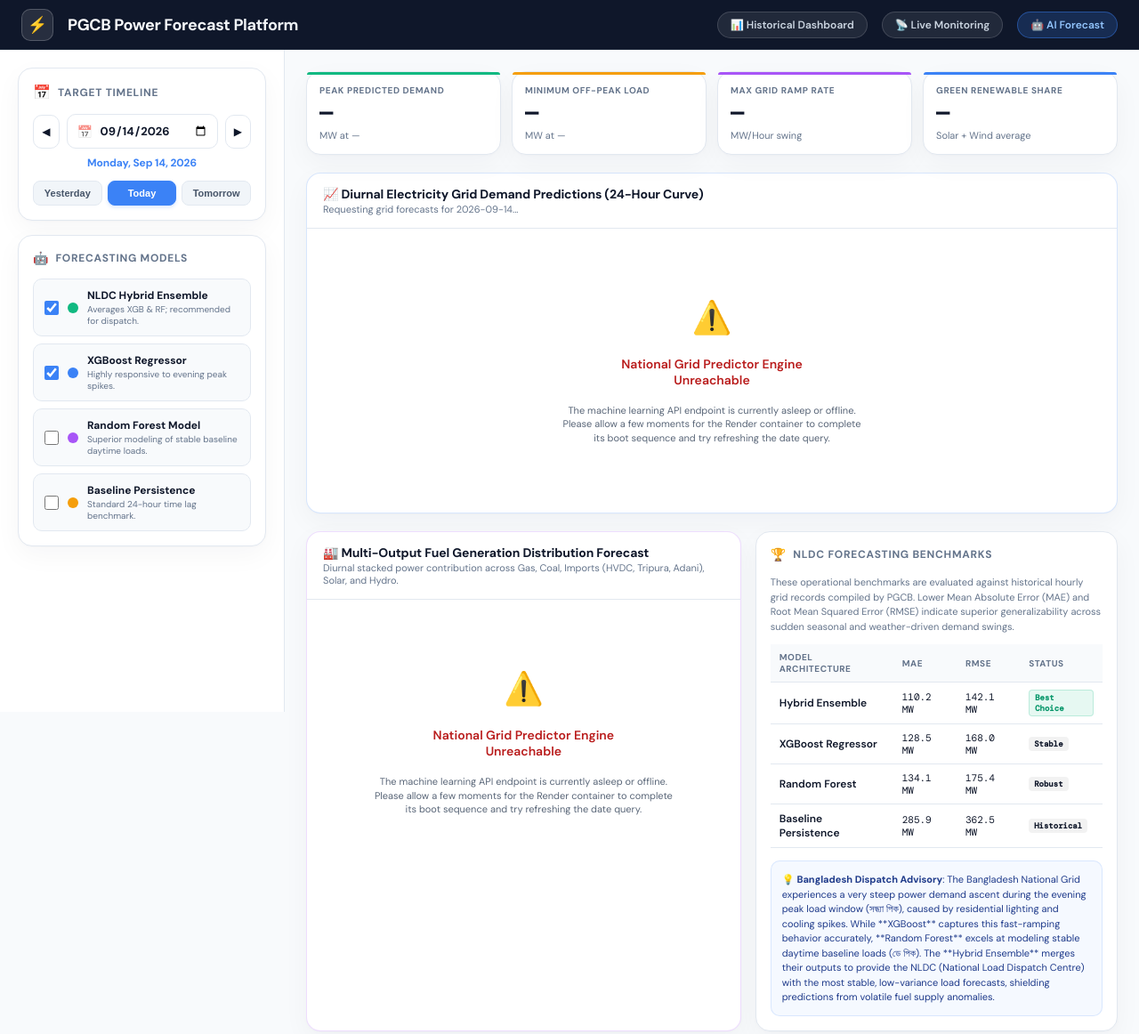
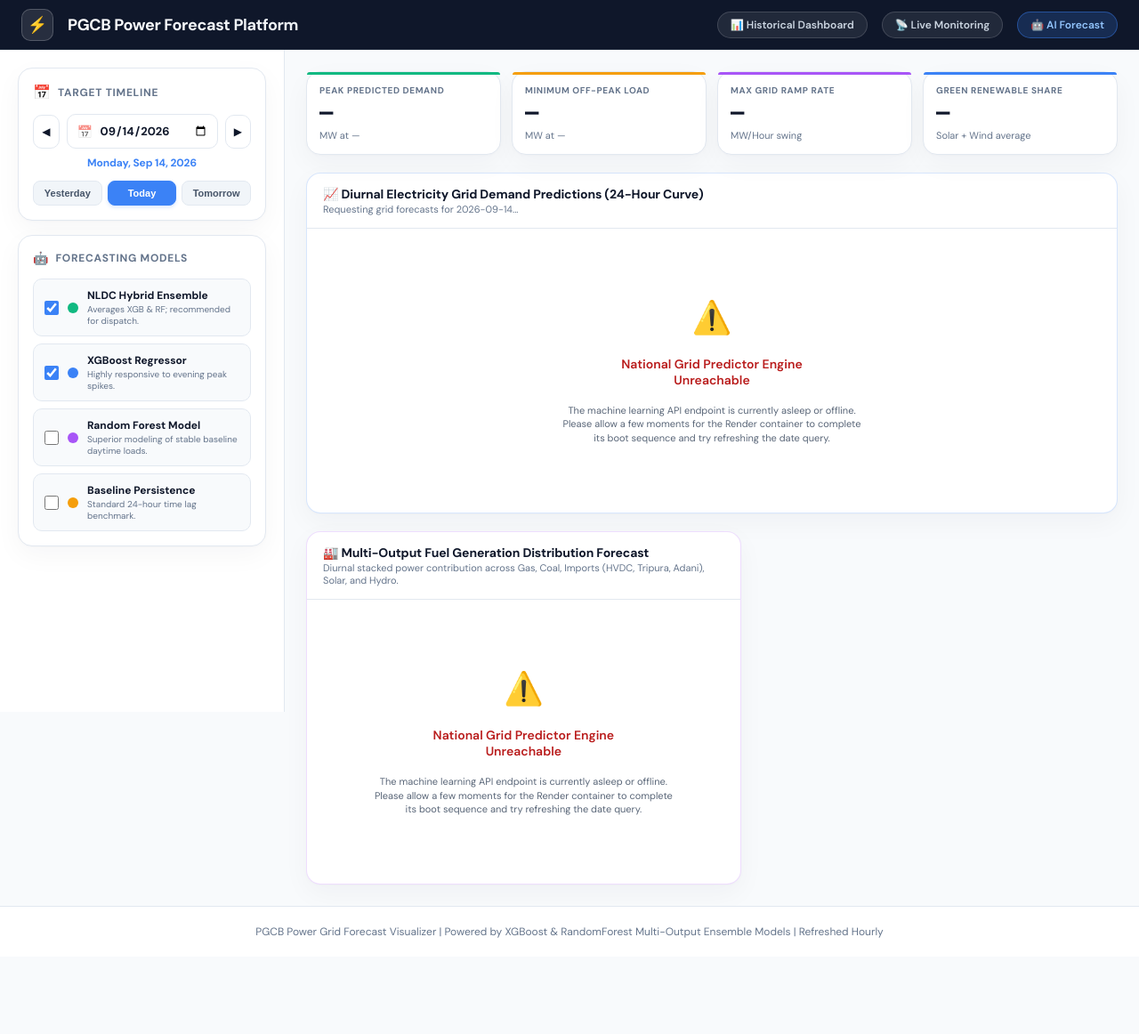
Before and after one commit to mahmudakonam/PGCB-Power-Data-Visualizer, a website: page forecast.html in a window 1280 px wide. Shown: the top 1162 px of the page at 89% size. After the commit the page ends 1075 px from the top, so only its background shows below. Drawn offline with nearby package versions, Linux system fonts and the light colour scheme; no server answers.

Commit message:
chore: remove forecast benchmark card

```diff
--- a/forecast.html
+++ b/forecast.html
@@ -643,57 +643,6 @@
           </div>
         </section>
 
-        <section class="card" style="display:flex; flex-direction:column;">
-          <div class="card-header">
-            <span>🏆</span>
-            <h2>NLDC Forecasting Benchmarks</h2>
-          </div>
-          <div style="flex: 1; overflow-y: auto;">
-            <p style="font-size:11px; color:var(--muted); margin-bottom:12px; line-height:1.5;">
-              These operational benchmarks are evaluated against historical hourly grid records compiled by PGCB. Lower Mean Absolute Error (MAE) and Root Mean Squared Error (RMSE) indicate superior generalizability across sudden seasonal and weather-driven demand swings.
-            </p>
-            <table>
-              <thead>
-                <tr>
-                  <th>Model Architecture</th>
-                  <th>MAE</th>
-                  <th>RMSE</th>
-                  <th>Status</th>
-                </tr>
-              </thead>
-              <tbody>
-                <tr>
-                  <td>Hybrid Ensemble</td>
-                  <td>110.2 MW</td>
-                  <td>142.1 MW</td>
-                  <td><span class="badge best">Best Choice</span></td>
-                </tr>
-                <tr>
-                  <td>XGBoost Regressor</td>
-                  <td>128.5 MW</td>
-                  <td>168.0 MW</td>
-                  <td><span class="badge">Stable</span></td>
-                </tr>
-                <tr>
-                  <td>Random Forest</td>
-                  <td>134.1 MW</td>
-                  <td>175.4 MW</td>
-                  <td><span class="badge">Robust</span></td>
-                </tr>
-                <tr>
-                  <td>Baseline Persistence</td>
-                  <td>285.9 MW</td>
-                  <td>362.5 MW</td>
-                  <td><span class="badge">Historical</span></td>
-                </tr>
-              </tbody>
-            </table>
-            <div style="margin-top:14px; background:rgba(59,130,246,0.05); padding:12px; border-radius:10px; border:1px solid rgba(59,130,246,0.15); font-size:11px; line-height:1.5; color:#1e3a8a;">
-              💡 <strong>Bangladesh Dispatch Advisory</strong>: The Bangladesh National Grid experiences a very steep power demand ascent during the evening peak load window (সন্ধ্যা পিক), caused by residential lighting and cooling spikes. While **XGBoost** captures this fast-ramping behavior accurately, **Random Forest** excels at modeling stable daytime baseline loads (ডে পিক). The **Hybrid Ensemble** merges their outputs to provide the NLDC (National Load Dispatch Centre) with the most stable, low-variance load forecasts, shielding predictions from volatile fuel supply anomalies.
-            </div>
-          </div>
-        </section>
-
       </div>
 
     </main>
```
